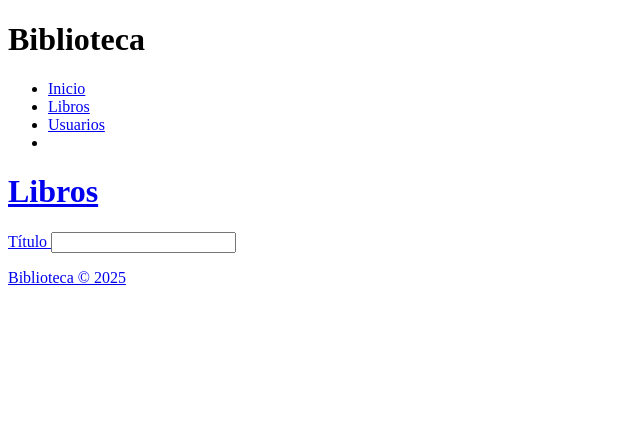
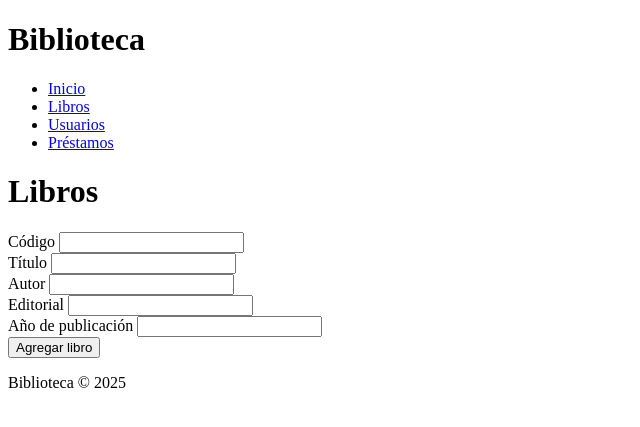
Before and after one commit to ManuDev-code/BibliotecaPython, a Flask app: template templates/libros.html in a window 1280 px wide. Shown: the top 427 px of the page, without its empty margins (0-640 px from the left). Run offline with Flask 3, Linux system fonts and the light colour scheme; the template is opened without the code that fills it, so the values that code supplies are empty.

Commit message:
añadiendo actualizaciones

```diff
--- a/app.py
+++ b/app.py
@@ -10,8 +10,11 @@ def index():
 
 @app.route("/libros", methods=['GET', 'POST'])
 def manejar_libros():
-    return render_template("libros.thml")
+    if request.method == 'POST':
+        data = request.form.to_dict()
 
+
+    return render_template("libros.html")
 
 if __name__ == '__main__':
     app.run(debug=True)
--- /dev/null
+++ b/tempCodeRunnerFile.py
@@ -0,0 +1 @@
+index
--- a/templates/base.html
+++ b/templates/base.html
@@ -12,10 +12,10 @@
         </div>
         <nav>
             <ul>
-                <li><a href="index">Inicio</a></li>
-                <li><a href="manejar_libros">Libros</a></li>
-                <li><a href="manejar_usuarios">Usuarios</a></li>
-                <li><a href="gestionar_prestamos"Préstamos</a></li>
+                <li><a href="{{ url_for('index') }}">Inicio</a></li>
+                <li><a href="{{ url_for('manejar_libros') }}">Libros</a></li>
+                <li><a href="{{ url_for('manejar_libros') }}">Usuarios</a></li>
+                <li><a href="{{ url_for('manejar_libros') }}">Préstamos</a></li>
             </ul>
         </nav>
     </div>
--- a/templates/index.html
+++ b/templates/index.html
@@ -6,7 +6,4 @@
     <h1>Bienvenido a la biblioteca</h1>
     <p>Utilice el menú de navegación para gestionar libros, usuarios y préstamos</p>
 
-
-
-
 {% endblock %}
--- a/templates/libros.html
+++ b/templates/libros.html
@@ -4,12 +4,28 @@
 
 {%block contenido %}
     <h1>Libros</h1>
-    <form method="POST" action="{{ url_form('manejar_libros') }}">
+    <form method="POST" action="{{ url_for('manejar_libros') }}">
+        <div class="form-group">
+            <label for="codigo">Código</label>
+            <input type="text" class="form-control" name="codigo" id="codigo" required>
+        </div>
         <div class="form-group">
             <label for="titulo">Título</label>
             <input type="text" class="form-control" name="titulo" id="titulo" required>
         </div>
-
+        <div class="form-group">
+            <label for="autor">Autor</label>
+            <input type="text" class="form-control" name="autor" id="autor" required>
+        </div>
+        <div class="form-group">
+            <label for="editorial">Editorial</label>
+            <input type="text" class="form-control" name="editorial" id="editorial" required>
+        </div>
+        <div class="form-group">
+            <label for="año_publicacion">Año de publicación</label>
+            <input type="number" class="form-control" name="año_publicaciion" id="año_publicaciion" required>
+        </div>
+        <button type="submit" class="btn btn-primary">Agregar libro</button>
     </form>
 
 {% endblock %}
```
